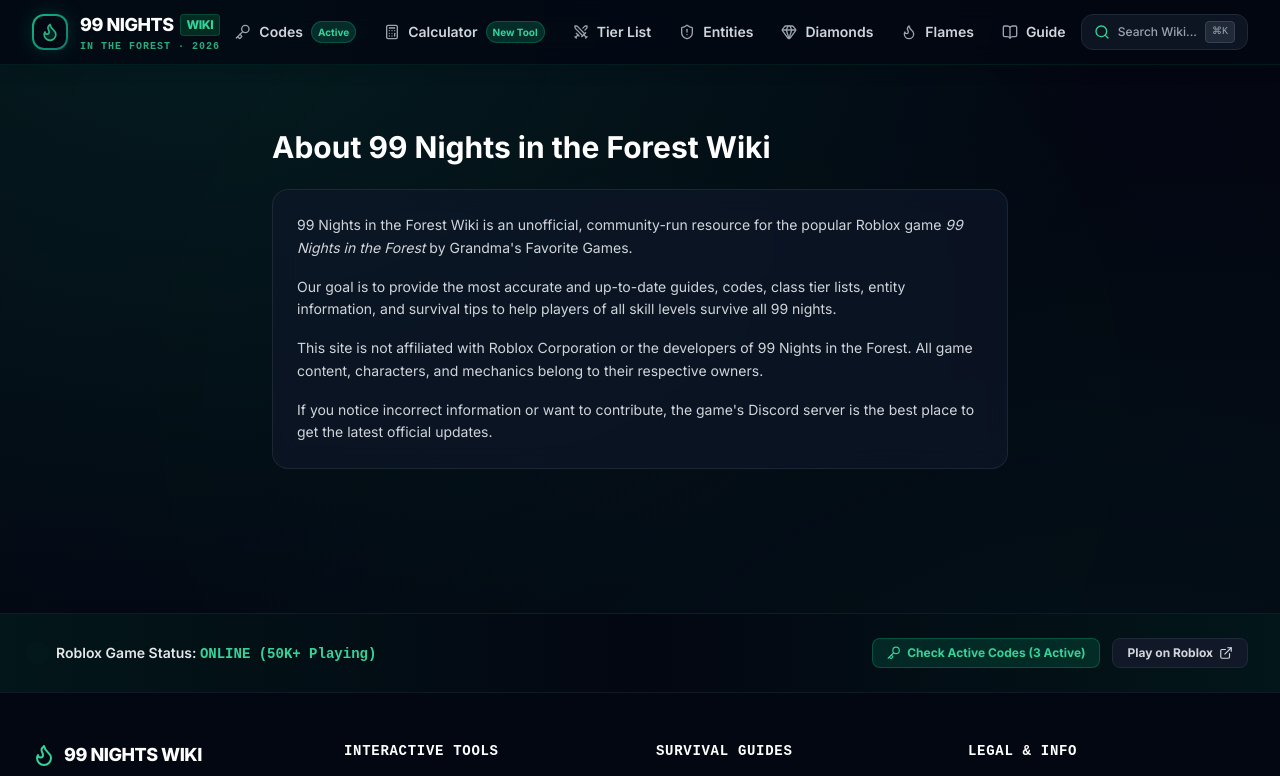
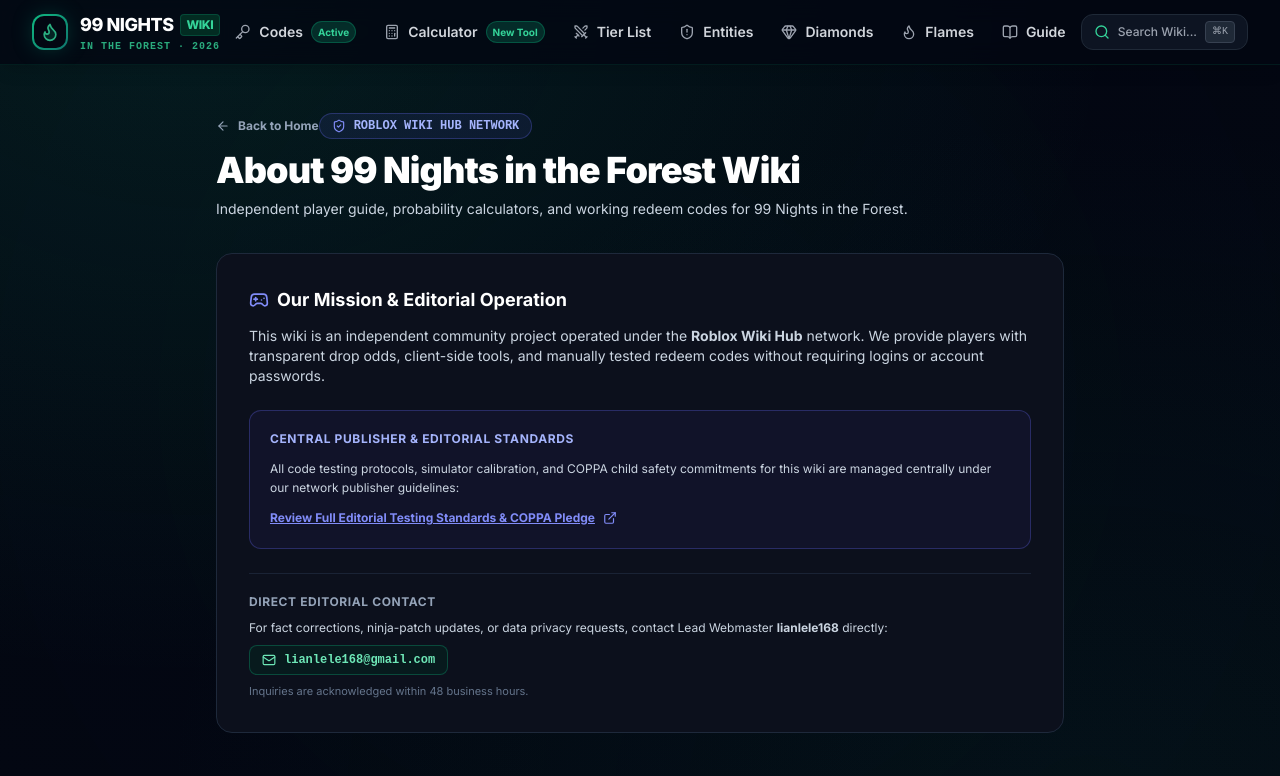
Before and after one commit to lianlele168/99-nights-wiki, a Next.js app: page /about in a window 1280 px wide. Shown: the top 776 px of the page. Built offline with nearby package versions, Linux system fonts and the light colour scheme.

Commit message:
fix(seo): eliminate thin about page, add noindex, fix schema and sync dates

```diff
--- a/src/app/about/page.tsx
+++ b/src/app/about/page.tsx
@@ -1,32 +1,75 @@
-import type { Metadata } from 'next';
+import type { Metadata } from "next";
+import Link from "next/link";
+import { ShieldCheck, Mail, ExternalLink, ArrowLeft, Gamepad2 } from "lucide-react";
 
 export const metadata: Metadata = {
-  title: 'About — 99 Nights in the Forest Wiki',
-  description: 'About the unofficial 99 Nights in the Forest wiki — your source for codes, guides, and tier lists.',
+  title: "About 99 Nights in the Forest Wiki & Network Standards",
+  description: "Learn about the 99 Nights in the Forest fan wiki, our editorial testing process, and the Roblox Wiki Hub network.",
+  robots: {
+    index: false,
+    follow: true,
+  },
 };
 
 export default function AboutPage() {
   return (
-    <div className="max-w-3xl mx-auto px-4 py-16">
-      <h1 className="text-3xl font-bold text-white mb-6">About 99 Nights in the Forest Wiki</h1>
-      <div className="glass-card p-6 space-y-4 text-gray-300 text-sm leading-relaxed">
-        <p>
-          99 Nights in the Forest Wiki is an unofficial, community-run resource for the popular Roblox
-          game <em>99 Nights in the Forest</em> by Grandma&apos;s Favorite Games.
-        </p>
-        <p>
-          Our goal is to provide the most accurate and up-to-date guides, codes, class tier lists,
-          entity information, and survival tips to help players of all skill levels survive all 99 nights.
-        </p>
-        <p>
-          This site is not affiliated with Roblox Corporation or the developers of 99 Nights in the Forest.
-          All game content, characters, and mechanics belong to their respective owners.
-        </p>
-        <p>
-          If you notice incorrect information or want to contribute, the game&apos;s Discord server
-          is the best place to get the latest official updates.
+    <main className="min-h-[75vh] py-12 px-4 sm:px-6 max-w-4xl mx-auto space-y-8">
+      <div>
+        <Link href="/" className="inline-flex items-center gap-2 text-xs font-bold text-slate-400 hover:text-white transition-colors mb-4">
+          <ArrowLeft className="w-3.5 h-3.5" />
+          <span>Back to Home</span>
+        </Link>
+        <div className="inline-flex items-center gap-2 rounded-full border border-indigo-500/30 bg-indigo-500/10 px-3 py-1 font-mono text-xs font-bold text-indigo-300 mb-2">
+          <ShieldCheck className="w-3.5 h-3.5 text-indigo-400" />
+          <span>ROBLOX WIKI HUB NETWORK</span>
+        </div>
+        <h1 className="text-3xl sm:text-4xl font-black text-white tracking-tight">
+          About 99 Nights in the Forest Wiki
+        </h1>
+        <p className="text-sm text-slate-300 mt-2 leading-relaxed">
+          Independent player guide, probability calculators, and working redeem codes for 99 Nights in the Forest.
         </p>
       </div>
-    </div>
+
+      <div className="rounded-2xl border border-slate-800 bg-[#0c101c] p-6 sm:p-8 space-y-6">
+        <div className="space-y-3">
+          <h2 className="text-lg font-bold text-white flex items-center gap-2">
+            <Gamepad2 className="w-5 h-5 text-indigo-400" />
+            <span>Our Mission & Editorial Operation</span>
+          </h2>
+          <p className="text-xs sm:text-sm text-slate-300 leading-relaxed">
+            This wiki is an independent community project operated under the <strong>Roblox Wiki Hub</strong> network. We provide players with transparent drop odds, client-side tools, and manually tested redeem codes without requiring logins or account passwords.
+          </p>
+        </div>
+
+        <div className="rounded-xl border border-indigo-500/30 bg-indigo-950/30 p-5 space-y-3">
+          <p className="text-xs font-bold uppercase tracking-wider text-indigo-300">Central Publisher & Editorial Standards</p>
+          <p className="text-xs text-slate-300 leading-relaxed">
+            All code testing protocols, simulator calibration, and COPPA child safety commitments for this wiki are managed centrally under our network publisher guidelines:
+          </p>
+          <a
+            href="https://robloxwikihub.com/about"
+            target="_blank"
+            rel="noopener noreferrer"
+            className="inline-flex items-center gap-2 text-xs font-bold text-indigo-400 hover:text-indigo-300 underline"
+          >
+            <span>Review Full Editorial Testing Standards & COPPA Pledge</span>
+            <ExternalLink className="w-3.5 h-3.5" />
+          </a>
+        </div>
+
+        <div className="border-t border-slate-800/80 pt-5 space-y-2">
+          <h3 className="text-xs font-bold text-slate-400 uppercase tracking-wider">Direct Editorial Contact</h3>
+          <p className="text-xs text-slate-300 leading-relaxed">
+            For fact corrections, ninja-patch updates, or data privacy requests, contact Lead Webmaster <strong>lianlele168</strong> directly:
+          </p>
+          <div className="inline-flex items-center gap-2 rounded-lg border border-emerald-500/30 bg-emerald-950/40 px-3 py-1.5 font-mono text-xs font-bold text-emerald-300">
+            <Mail className="w-3.5 h-3.5" />
+            <span>lianlele168@gmail.com</span>
+          </div>
+          <p className="text-[11px] text-slate-500">Inquiries are acknowledged within 48 business hours.</p>
+        </div>
+      </div>
+    </main>
   );
 }
--- a/src/data/game.config.json
+++ b/src/data/game.config.json
@@ -6,7 +6,8 @@
     "developer": "Grandma's Favorite Games",
     "genre": "Survival Horror",
     "currentVersion": "2026",
-    "lastUpdated": "2026-08-23"
+    "lastUpdated": "2026-08-23",
+    "robloxUrl": "https://www.roblox.com/games/17625359962/99-Nights-in-the-Forest"
   },
   "stats": {
     "visits": "1B+",
@@ -69,11 +70,6 @@
       "path": "/beginner-guide",
       "title": "99 Nights in the Forest Beginner Guide",
       "priority": "0.8"
-    },
-    {
-      "path": "/about",
-      "title": "About",
-      "priority": "0.3"
     }
   ]
 }
```
